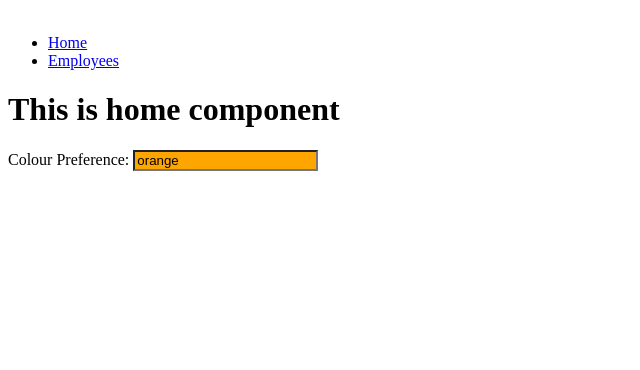
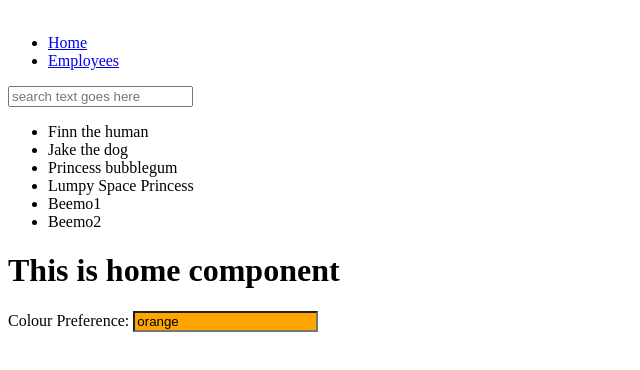
Before and after one commit to suchetakumari/angular-bdewa6, an Angular app: page /src#/home in a window 1280 px wide. Shown: the top 370 px of the page, without its empty margins (0-640 px from the left). Built offline with nearby package versions, Linux system fonts and the light colour scheme.

Commit message:
2 files modified

```diff
--- a/src/app/app.component.ts
+++ b/src/app/app.component.ts
@@ -12,6 +12,12 @@ import { Component } from '@angular/core';
                 <li><a routerLink="home">Home</a></li>
                 <li><a routerLink="employees">Employees</a></li>
             </ul>
+            <input [(ngModel)]="searchText" placeholder="search text goes here">
+<ul>
+  <li *ngFor="let c of characters | filter : searchText">
+    {{c}}
+  </li>
+</ul>
             <router-outlet></router-outlet>
   `,
   styleUrls: [ './app.component.css' ]
@@ -19,4 +25,12 @@ import { Component } from '@angular/core';
 export class AppComponent  {
   name = 'Angular';
   userText="ParagimTech";
+  characters = [
+    'Finn the human',
+    'Jake the dog',
+    'Princess bubblegum',
+    'Lumpy Space Princess',
+    'Beemo1',
+    'Beemo2'
+  ]
 }
--- a/src/app/app.module.ts
+++ b/src/app/app.module.ts
@@ -27,7 +27,7 @@ const appRoutes:Routes =[
 ]
 @NgModule({
   imports:      [ BrowserModule, FormsModule, HttpModule, RouterModule.forRoot(appRoutes, {useHash:true}) ],
-  declarations: [ AppComponent, HelloComponent, EmployeeListComponent, EmployeeTitlePipe, EmployeeCountComponent, SimpleComponent, HomeComponent, PageNotfoundComponent, EmployeeComponent ],
+  declarations: [ AppComponent, HelloComponent, EmployeeListComponent, EmployeeTitlePipe, EmployeeCountComponent, SimpleComponent, HomeComponent, PageNotfoundComponent, EmployeeComponent,FilterPipe ],
   bootstrap:    [ AppComponent ],
   providers: [EmployeeService, UserPreferenceService]
 })
```
